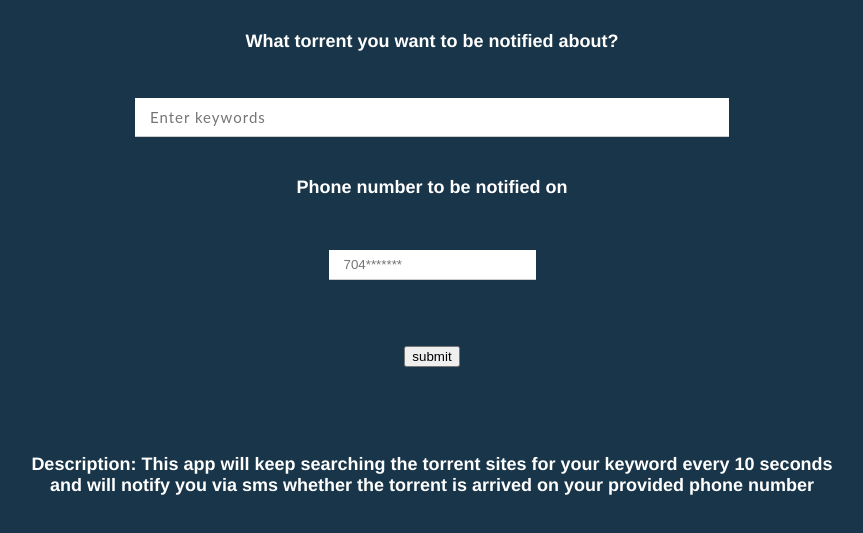
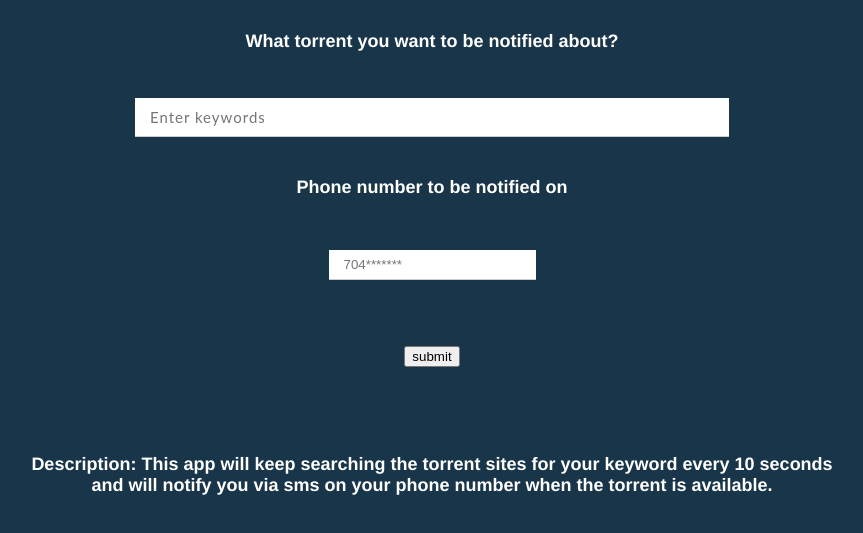
Before and after one commit to makkBit/torrent-notifier, a website: page public/index.html in a window 1280 px wide. Shown: the part 135-668 px from the top of the page, without its empty margins (208-1071 px from the left). Drawn offline with Linux system fonts and the light colour scheme.

Commit message:
correction

```diff
--- a/public/index.html
+++ b/public/index.html
@@ -57,7 +57,7 @@
     </form>
     <br>
     <h5>Description: This app will keep searching the torrent sites for your keyword every 10 seconds <br>
-        and will notify you via sms whether the torrent is arrived on your provided phone number</h5>
+ and will notify you via sms on your phone number when the torrent is available.</h5>
    <script src="#"></script>
 </body>
 </html>
```
Also changed, not shown: README.md.
